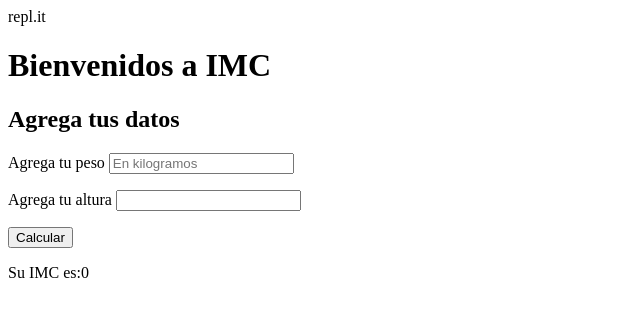
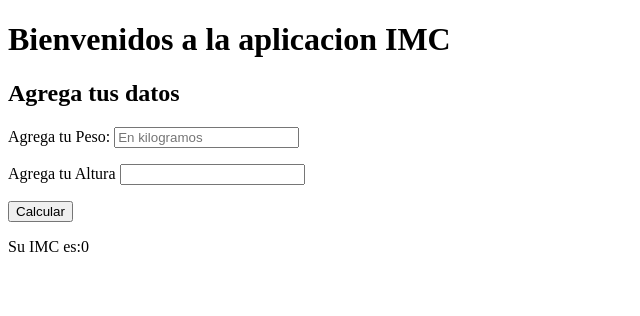
Before and after one commit to raulazotla/practica1_nombre, a plain HTML site: page index.html in a window 1280 px wide. Shown: the whole page, without its empty margins (0-640 px from the left). Drawn offline with Linux system fonts and the light colour scheme.

Commit message:
Update index.html

```diff
--- a/index.html
+++ b/index.html
@@ -2,19 +2,19 @@
 <html>
 <head>
 <meta charset="utf-8">
-<meta name ="viewport" content ="width=device-width>
+<meta name ="viewport" content ="width=device-width">
 <title>repl.it</title>
-<link href=·index.css"rel=sylesheet"type="text/css"/>
+<link href="index.css"rel="sylesheet"type="text/css"/>
 </head>
 <body>
 <script src="index.js"></script>
-<h1>Bienvenidos a IMC</h1>
+<h1>Bienvenidos a la aplicacion IMC</h1>
 <h2 class = "headertwo">Agrega tus datos</h2>
-<p class="headertwo">Agrega tu peso
-<input type="text" placeholder="En kilogramos"id="peso">
+<p class="headertwo">Agrega tu Peso:
+<input type="text" placeholder="En kilogramos"Id="Peso">
 </p>
-<p class="headertwo">Agrega tu altura
-<input type="text" placeholde="En metros" id="Altura">
+<p class="headertwo">Agrega tu Altura
+<input type="text" placeholde="En metros" Id="Altura">
 </p>
 <button type="button" onClick="getIMC()">Calcular</button>
 <p>Su IMC es:<a Id="imc">0</a></p>
```
